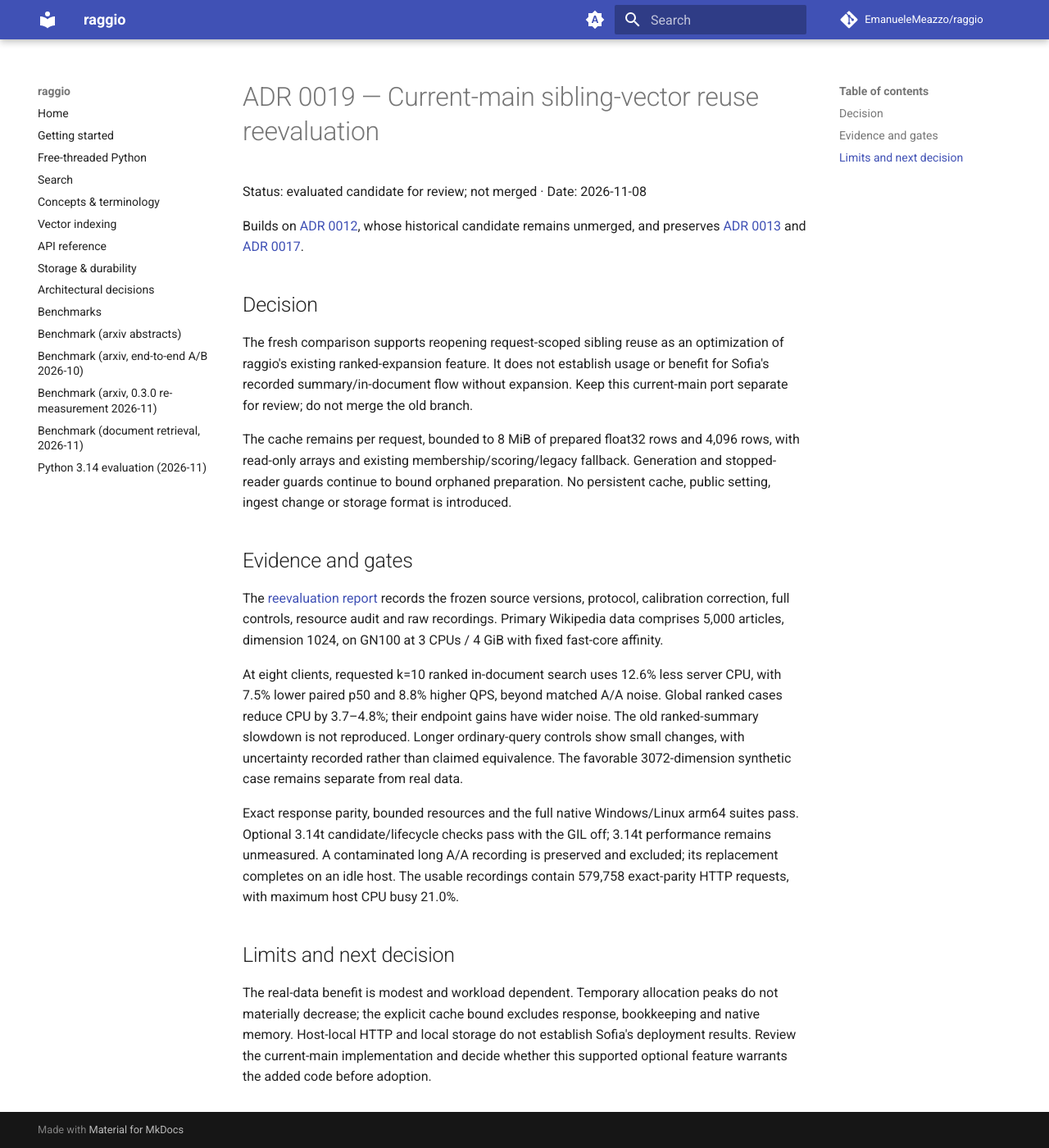
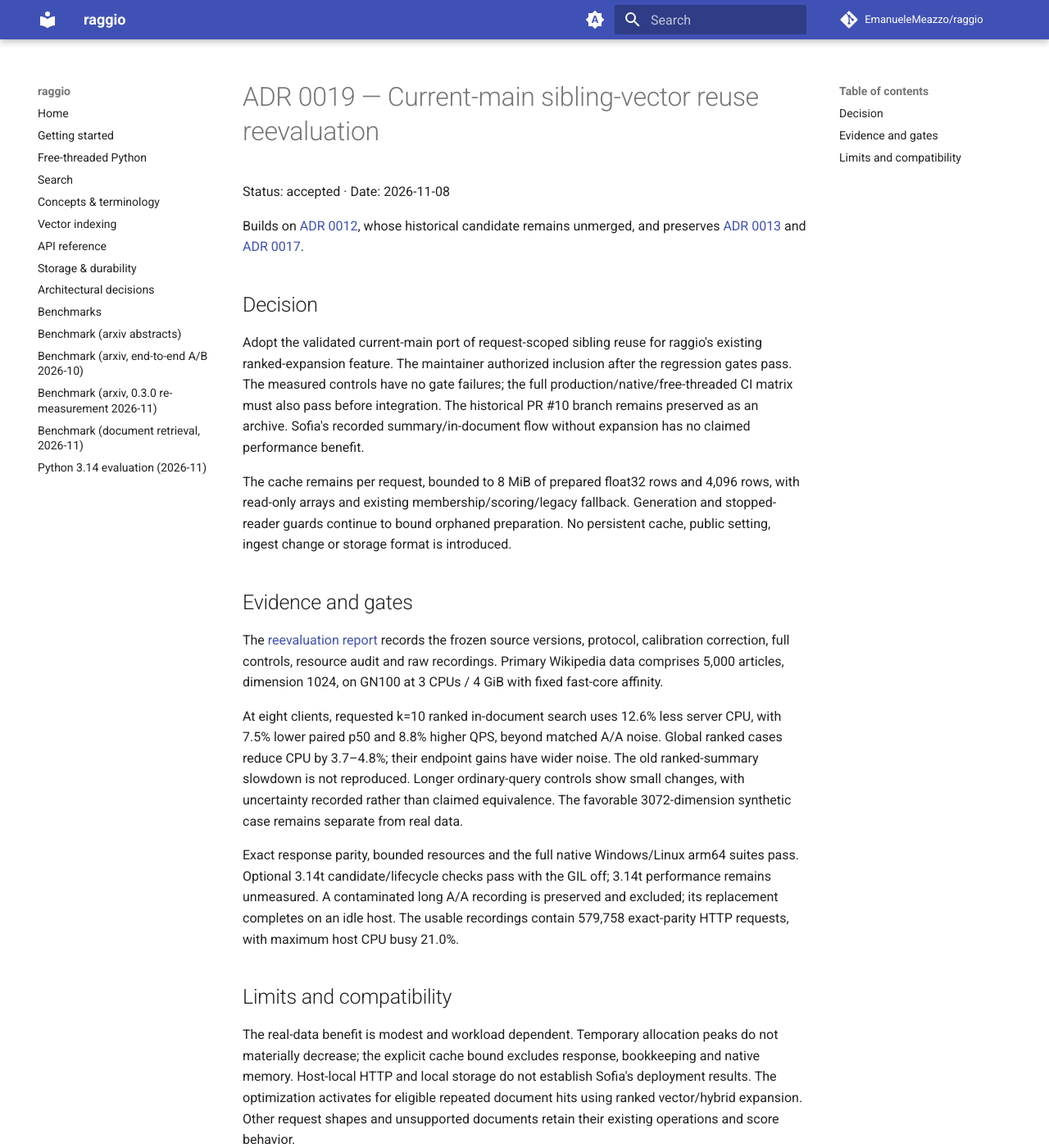
Before and after one commit to EmanueleMeazzo/raggio, an MkDocs documentation site: the page built from docs/adr/0019-sibling-vector-reuse-reevaluation.md, in a window 1280 px wide and 1400 px high. Shown: the whole window at 82% size. Built offline with MkDocs 1.6.1 and Material for MkDocs 9.7.7, drawn with Linux system fonts in a browser that asks for light colours; comment, search, counter and statistics services are not loaded.

Commit message:
Adopt validated sibling reuse after regression and CI gates
Record current-main adoption, preserve historical PR #10 decisions, and document bounded request-local reuse in the search guide. The runtime remains identical to the measured and validated candidate.

```diff
--- a/docs/adr/0019-sibling-vector-reuse-reevaluation.md
+++ b/docs/adr/0019-sibling-vector-reuse-reevaluation.md
@@ -1,6 +1,6 @@
 # ADR 0019 — Current-main sibling-vector reuse reevaluation
 
-Status: evaluated candidate for review; not merged · Date: 2026-11-08
+Status: accepted · Date: 2026-11-08
 
 Builds on [ADR 0012](0012-per-search-sibling-vector-reuse.md), whose historical
 candidate remains unmerged, and preserves [ADR 0013](0013-scoped-search-batching.md)
@@ -8,10 +8,12 @@ and [ADR 0017](0017-turbovec-1-1.md).
 
 ## Decision
 
-The fresh comparison supports reopening request-scoped sibling reuse as an
-optimization of raggio's existing ranked-expansion feature. It does not establish
-usage or benefit for Sofia's recorded summary/in-document flow without expansion.
-Keep this current-main port separate for review; do not merge the old branch.
+Adopt the validated current-main port of request-scoped sibling reuse for raggio's
+existing ranked-expansion feature. The maintainer authorized inclusion after the
+regression gates pass. The measured controls have no gate failures; the full
+production/native/free-threaded CI matrix must also pass before integration.
+The historical PR #10 branch remains preserved as an archive. Sofia's recorded
+summary/in-document flow without expansion has no claimed performance benefit.
 
 The cache remains per request, bounded to 8 MiB of prepared float32 rows and 4,096
 rows, with read-only arrays and existing membership/scoring/legacy fallback.
@@ -38,10 +40,11 @@ suites pass. Optional 3.14t candidate/lifecycle checks pass with the GIL off;
 and excluded; its replacement completes on an idle host. The usable recordings
 contain 579,758 exact-parity HTTP requests, with maximum host CPU busy 21.0%.
 
-## Limits and next decision
+## Limits and compatibility
 
 The real-data benefit is modest and workload dependent. Temporary allocation
 peaks do not materially decrease; the explicit cache bound excludes response,
 bookkeeping and native memory. Host-local HTTP and local storage do not establish
-Sofia's deployment results. Review the current-main implementation and decide
-whether this supported optional feature warrants the added code before adoption.
+Sofia's deployment results. The optimization activates for eligible repeated
+document hits using ranked vector/hybrid expansion. Other request shapes and
+unsupported documents retain their existing operations and score behavior.
```
Also changed, not shown: docs/adr/0011-expansion-read-batching-evaluation.md (+6 -2 lines), docs/adr/0012-per-search-sibling-vector-reuse.md (+9 -5 lines), docs/adr/index.md (+11 -6 lines), docs/research/sibling-vector-reevaluation-2026-11-08.md (+8 -7 lines), docs/search.md (+5 -0 lines).
